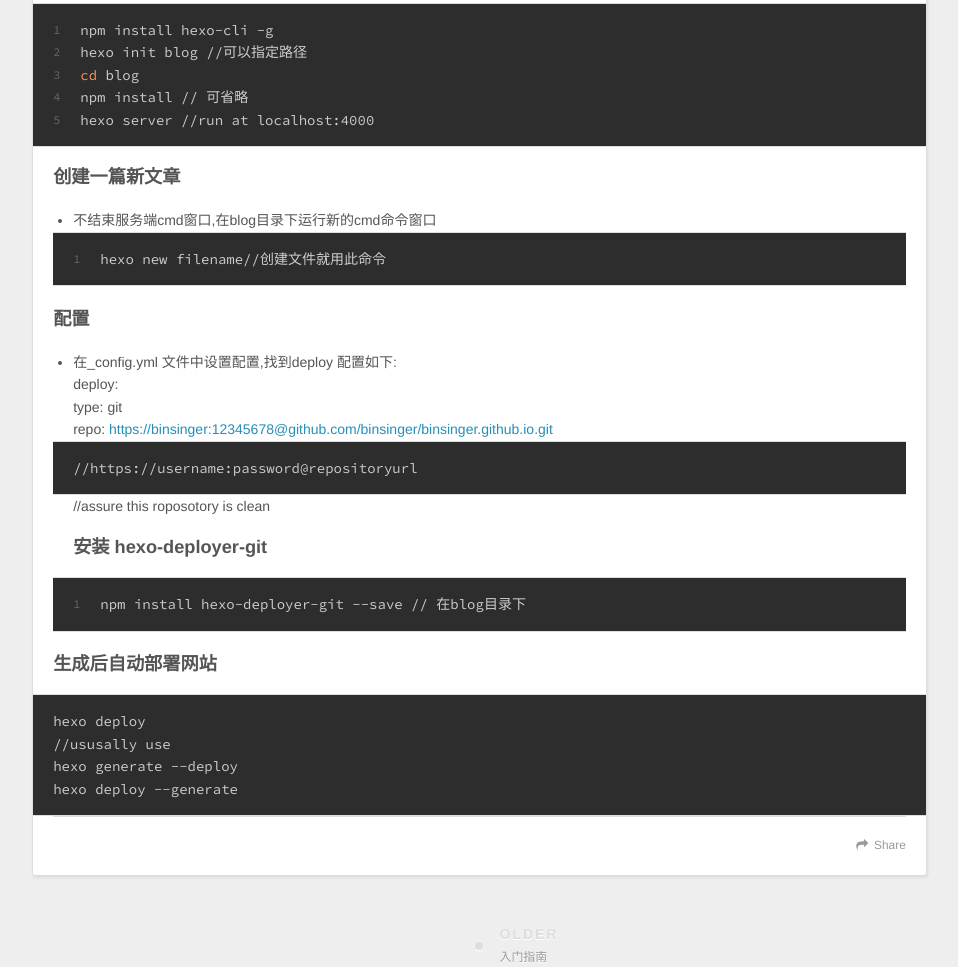
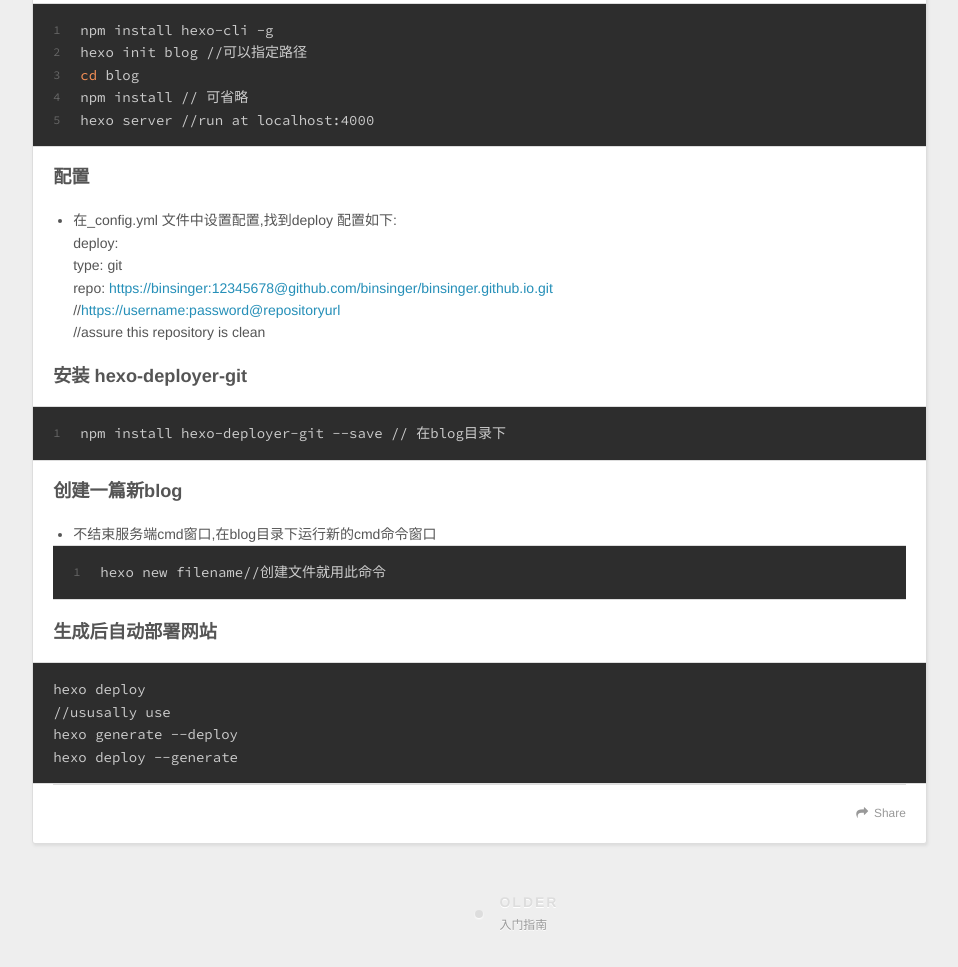
Before and after one commit to binsinger/binsinger.blog.test, a plain HTML site: page 2017/02/05/review-note/index.html in a window 1280 px wide. Shown: the part 787-1754 px from the top of the page, without its empty margins (8-966 px from the left). Drawn offline with nearby package versions, Linux system fonts and the light colour scheme.

Commit message:
Site updated: 2017-02-05 22:00:23

```diff
--- a/2017/02/05/review-note/index.html
+++ b/2017/02/05/review-note/index.html
@@ -27,7 +27,7 @@ do push
 这样就可以在此域名上访问了(for example:binsinger.github.io)
 
 使用 hexo 结合githu">
-<meta property="og:updated_time" content="2017-02-05T13:52:35.861Z">
+<meta property="og:updated_time" content="2017-02-05T14:00:12.630Z">
 <meta name="twitter:card" content="summary">
 <meta name="twitter:title" content="review-note">
 <meta name="twitter:description" content="总结一下如何处理搭建一个静态bloggithub pages
@@ -118,13 +118,12 @@ do push
 <li>这样就可以在此域名上访问了(for example:binsinger.github.io)  </li>
 </ul>
 <h2 id="使用-hexo-结合github-pages搭建一个blog"><a href="#使用-hexo-结合github-pages搭建一个blog" class="headerlink" title="使用 hexo 结合github pages搭建一个blog"></a>使用 hexo 结合github pages搭建一个blog</h2><h3 id="use-npm-insatll-运行本地服务端"><a href="#use-npm-insatll-运行本地服务端" class="headerlink" title="use npm insatll 运行本地服务端"></a>use npm insatll 运行本地服务端</h3><figure class="highlight bash"><table><tr><td class="gutter"><pre><div class="line">1</div><div class="line">2</div><div class="line">3</div><div class="line">4</div><div class="line">5</div></pre></td><td class="code"><pre><div class="line">npm install hexo-cli -g</div><div class="line">hexo init blog //可以指定路径</div><div class="line"><span class="built_in">cd</span> blog</div><div class="line">npm install // 可省略</div><div class="line">hexo server //run at localhost:4000</div></pre></td></tr></table></figure>
-<h3 id="创建一篇新文章"><a href="#创建一篇新文章" class="headerlink" title="创建一篇新文章"></a>创建一篇新文章</h3><ul>
+<h3 id="配置"><a href="#配置" class="headerlink" title="配置"></a>配置</h3><ul>
+<li>在_config.yml 文件中设置配置,找到deploy 配置如下:<br>deploy:<br> type: git<br> repo: <a href="https://binsinger:12345678@github.com/binsinger/binsinger.github.io.git" target="_blank" rel="external">https://binsinger:12345678@github.com/binsinger/binsinger.github.io.git</a><br> //<a href="https://username:password@repositoryurl" target="_blank" rel="external">https://username:password@repositoryurl</a><br> //assure this repository is clean</li>
+</ul>
+<h3 id="安装-hexo-deployer-git"><a href="#安装-hexo-deployer-git" class="headerlink" title="安装 hexo-deployer-git"></a>安装 hexo-deployer-git</h3><figure class="highlight bash"><table><tr><td class="gutter"><pre><div class="line">1</div></pre></td><td class="code"><pre><div class="line">npm install hexo-deployer-git --save // 在blog目录下</div></pre></td></tr></table></figure>
+<h3 id="创建一篇新blog"><a href="#创建一篇新blog" class="headerlink" title="创建一篇新blog"></a>创建一篇新blog</h3><ul>
 <li>不结束服务端cmd窗口,在blog目录下运行新的cmd命令窗口<figure class="highlight bash"><table><tr><td class="gutter"><pre><div class="line">1</div></pre></td><td class="code"><pre><div class="line">hexo new filename//创建文件就用此命令</div></pre></td></tr></table></figure>
-</li>
-</ul>
-<h3 id="配置"><a href="#配置" class="headerlink" title="配置"></a>配置</h3><ul>
-<li>在_config.yml 文件中设置配置,找到deploy 配置如下:<br>deploy:<br> type: git<br> repo: <a href="https://binsinger:12345678@github.com/binsinger/binsinger.github.io.git" target="_blank" rel="external">https://binsinger:12345678@github.com/binsinger/binsinger.github.io.git</a><pre><code>//https://username:password@repositoryurl
-</code></pre> //assure this roposotory is clean<h3 id="安装-hexo-deployer-git"><a href="#安装-hexo-deployer-git" class="headerlink" title="安装 hexo-deployer-git"></a>安装 hexo-deployer-git</h3><figure class="highlight bash"><table><tr><td class="gutter"><pre><div class="line">1</div></pre></td><td class="code"><pre><div class="line">npm install hexo-deployer-git --save // 在blog目录下</div></pre></td></tr></table></figure>
 </li>
 </ul>
 <h3 id="生成后自动部署网站"><a href="#生成后自动部署网站" class="headerlink" title="生成后自动部署网站"></a>生成后自动部署网站</h3><pre><code class="bash">hexo deploy
```
Also changed, not shown: index.html (+5 -6 lines).
